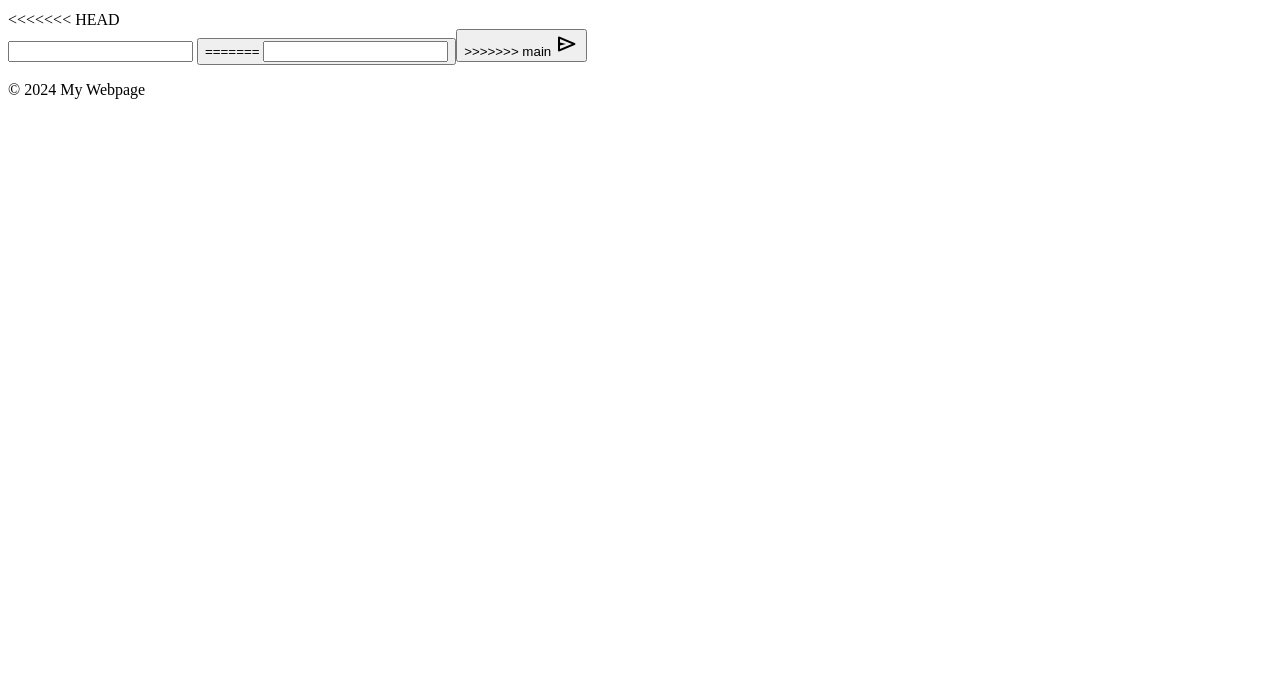
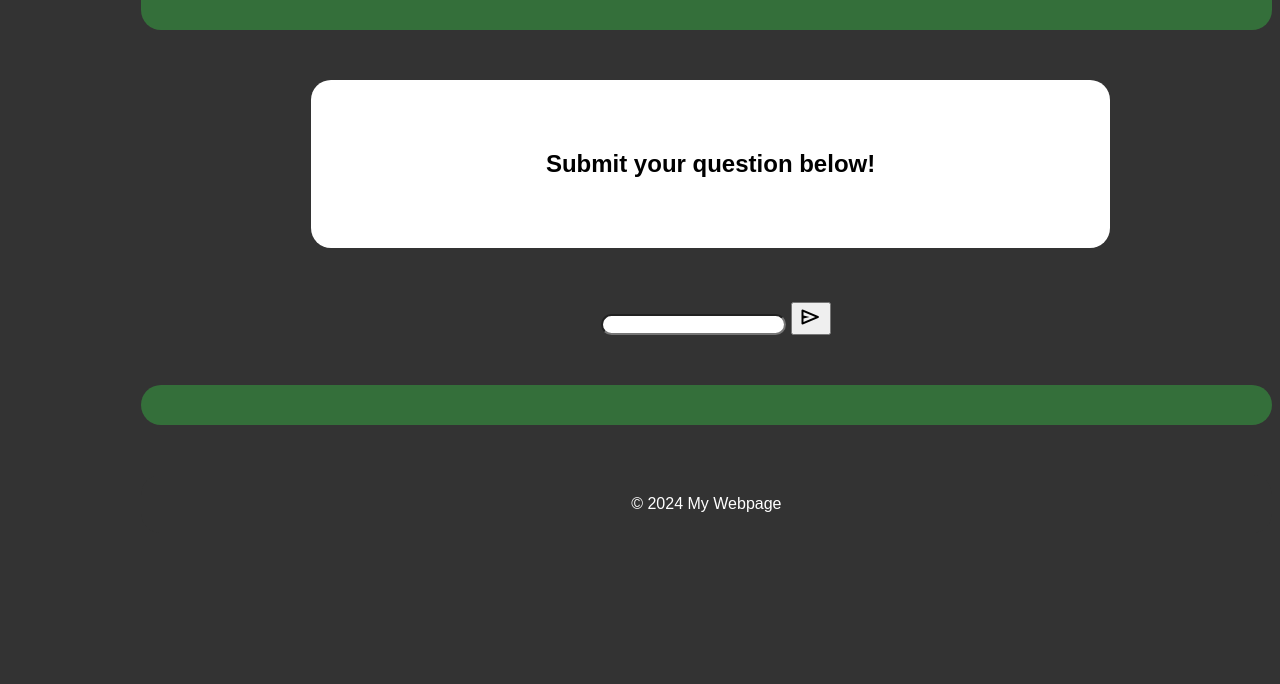
Before and after one commit to fac31/chatGPT-JTCA, a plain HTML site: page ChatGPT.html in a window 1280 px wide. Shown: the part 116-800 px from the top of the page. Drawn offline with nearby package versions, Linux system fonts and the light colour scheme.

Commit message:
Merge conflicts

```diff
--- a/ChatGPT.html
+++ b/ChatGPT.html
@@ -6,8 +6,11 @@
   <meta name="viewport" content="width=device-width, initial-scale=1.0" />
   <title>My Webpage</title>
   <style></style>
-    <link rel="stylesheet" href="https://fonts.googleapis.com/css2?family=Material+Symbols+Rounded:opsz,wght,FILL,GRAD@20..48,100..700,0..1,-50..200"/>
+  <link rel="stylesheet" href="style.css" />
+  <link rel="stylesheet"
+    href="https://fonts.googleapis.com/css2?family=Material+Symbols+Rounded:opsz,wght,FILL,GRAD@20..48,100..700,0..1,-50..200" />
 </head>
+
 <body>
   <header>
     <h1 class="page-heading">Welcome to FAC Chat</h1>
@@ -16,24 +19,18 @@
   <div class="container">
     <h2>Submit your question below!</h2>
   </div>
-    <p id = "question"></p>
-    <p id = "answer"></p>
-<<<<<<< HEAD
-    <form class ="form" method="GET">
-      <input type="text" id="input" />
-      <button type="submit" id="submit">
-=======
-    <form class ="form" id='myForm'>
-      <input type="text" id="input" class="input"/>
+  <p id="question"></p>
+  <p id="answer"></p>
+  <form class="form" id='myForm'>
+    <input type="text" id="input" class="input" />
     <button type="submit" id="submit" class="submit">
->>>>>>> main
       <span class="material-symbols-rounded"> send </span>
     </button>
   </form>
 
   <!-- section holding history of questions and answers  -->
-    <section class ='history'>
-      <ul class = 'questionList'>
+  <section class='history'>
+    <ul class='questionList'>
 
     </ul>
   </section>
@@ -46,4 +43,5 @@
   <script defer src="./testing/index.js" type="module"></script>
   <script defer src="./testing/test-helpers.js" type="module"></script>
 </body>
+
 </html>
```
Lines whose indentation alone changed are shown as unchanged.
